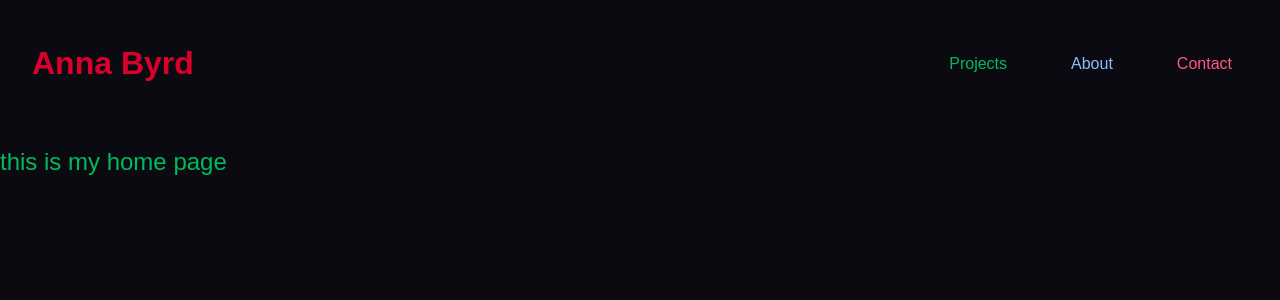
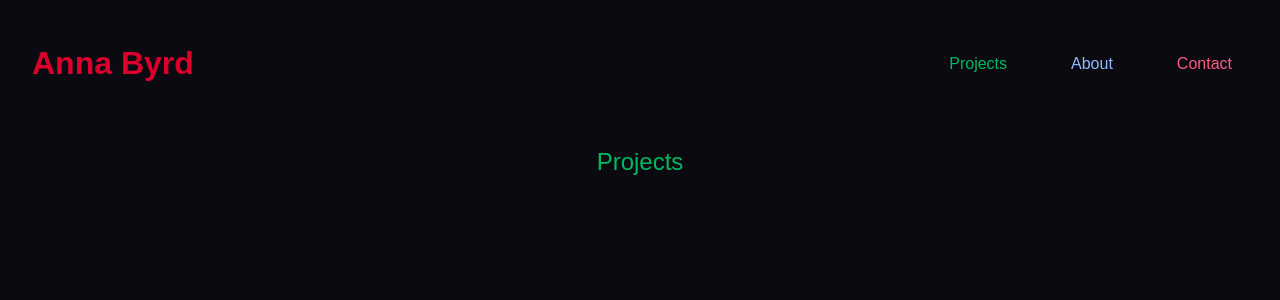
Before and after one commit to a-bird28/aboutme, a React (Create React App) app: page /projects in a window 1280 px wide. Shown: the top 300 px of the page. Built offline with nearby package versions, Linux system fonts and the light colour scheme; a web font is replaced by a local one.

Commit message:
adding projects.json

```diff
--- /dev/null
+++ b/projects.json
@@ -0,0 +1,18 @@
+{
+  "chea-kg": {
+    "title": "ChEA-KG: Human Transcription Factor Regulatory Network with a Knowledge Graph User Interface",
+    "reference": "https://doi.org/10.1101/2025.08.09.669505",
+    "description": "description",
+    "roles": "roles",
+    "tools": ["React", "Node", "Neo4j", "Cytoscape"],
+    "image": "./chea_kg.png"
+  },
+  "sc2dat": {
+    "title": "sc2DAT: workflow for targeting tumor subpopulations of single cells ",
+    "reference": "https://doi.org/10.1093/bioadv/vbaf237",
+    "description": "description",
+    "roles": "roles",
+    "tools": ["flask", "jupyter", "matplotlib"],
+    "image": "./sc2dat.png"
+  }
+}
--- a/src/index.css
+++ b/src/index.css
@@ -124,3 +124,10 @@ ul li a:hover {
         text-shadow: 0 0 10px #F2F2FF, 0 0 20px #F2F2FF, 0 0 40px #FF5985, 0 0 80px #FF5985, 0 0 160px #FF5985;
     }
 }
+
+.caption {
+          display: flex;
+          flex-direction: columns;
+          align-items: center;
+          justify-content: center;
+        }
--- a/src/routes/Projects.js
+++ b/src/routes/Projects.js
@@ -1,6 +1,10 @@
+import project_schema from "projects.json" with { type: "json"}
+console.log(project_schema.chea_kg)
+
 export default function Home() {
   return (
-    <h2> this is my home page </h2>
-
+    <div class='caption'>
+      <h2> Projects </h2>
+    </div>
   );
 }
```
